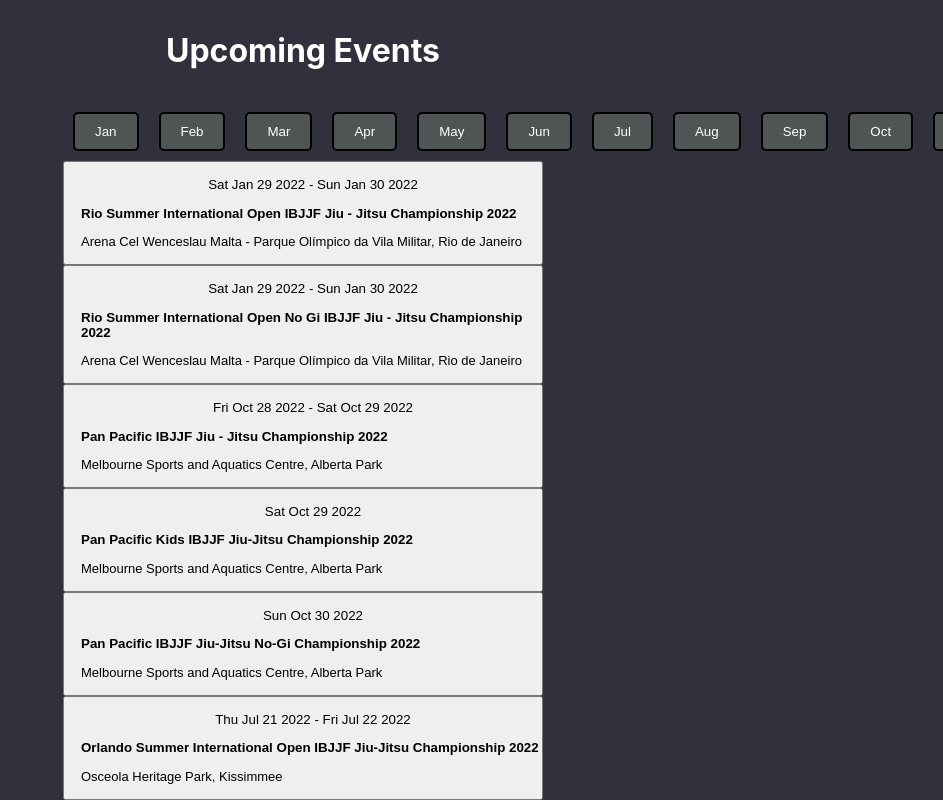
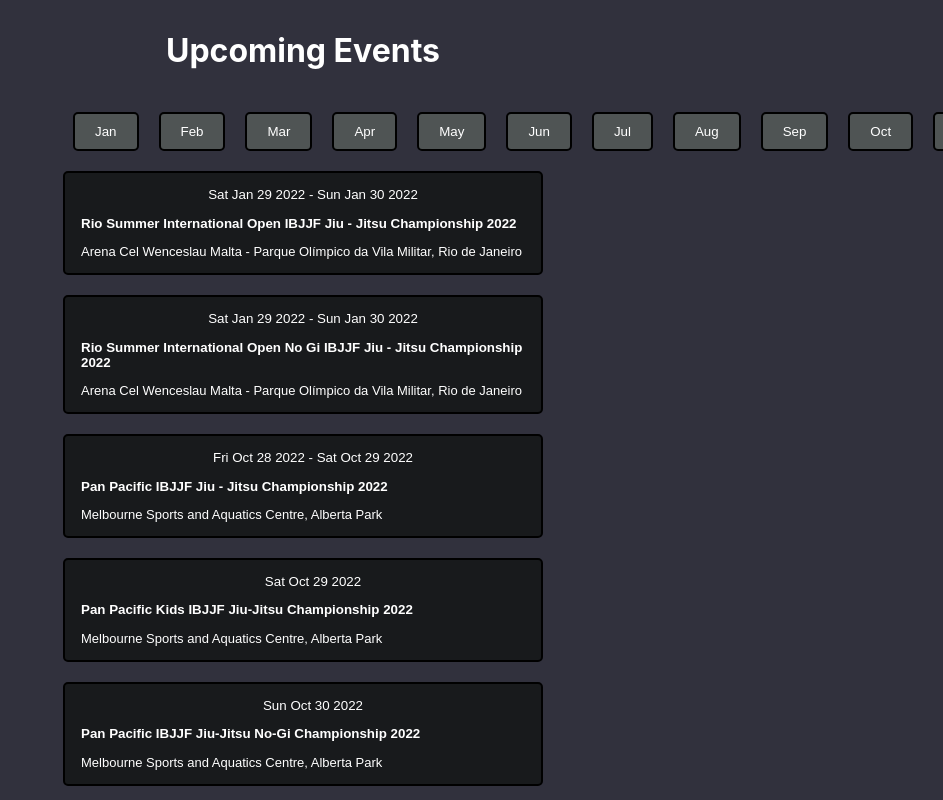
Before and after one commit to EdMasterNava/tourney-cal, a React (Create React App) app in the folder tourney/: page / in a window 1280 px wide. Shown: the top 800 px of the page, without its empty margins (337-1280 px from the left). Built offline with nearby package versions, Linux system fonts and the light colour scheme.

Commit message:
Fixed CSS for event-block class

```diff
--- a/tourney/src/Events.js
+++ b/tourney/src/Events.js
@@ -1,4 +1,4 @@
-import React, { useState } from 'react';
+import React, { useEffect, useState } from 'react';
 import { jsonObect } from './jsonObect';
 import Months from './Months';
 import './Events.css';
@@ -13,8 +13,9 @@
         monthSelected: { background: '#181A1C' },
         monthNotSelected: { background: '#4F5454' }
     });
+    // useEffect(filterEventsByDate, [eventListData.selectedMonth]);
     const handleMonth = (event) => {
-        setEventListData({...eventListData, selectedMonth: event.currentTarget.id}, () => filterEventsByDate());
+        setEventListData({...eventListData, selectedMonth: event.currentTarget.id});
     }
     const filterEventsByDate = () => {
         if(eventListData.selectedMonth === 12){
@@ -51,7 +52,7 @@
             <Months monthData={eventListData} handleMonth={handleMonth}/>
             {eventListData.completeEventList.map(item => {
                     return(
-                        <button className="eventBlock" id={item['id']}>
+                        <button className="event-block" id={item['id']}>
                             <div id="event-name">
                                 <p id="event-date">
                                     {item["event_start_date"] === item["event_end_date"] ?
```
